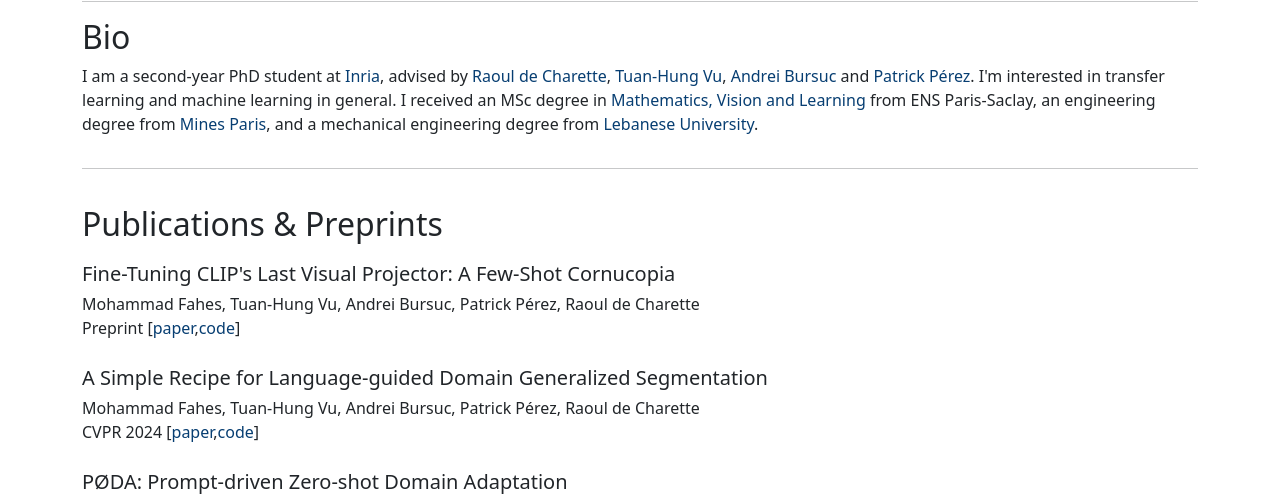
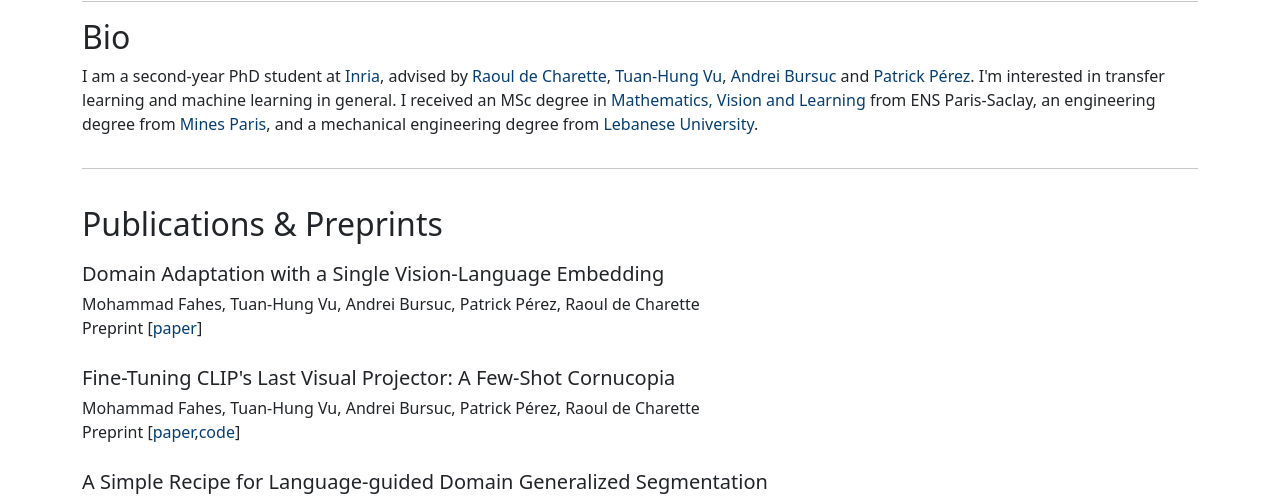
Before and after one commit to mfahes/mfahes.github.io, a plain HTML site: page index.html in a window 1280 px wide. Shown: the part 288-785 px from the top of the page. Drawn offline with nearby package versions, Linux system fonts and the light colour scheme; some icons are missing.

Commit message:
update webpage

```diff
--- a/index.html
+++ b/index.html
@@ -170,6 +170,18 @@
             }
         </style>
 
+<div class="row">
+    <div class="col-sm-12 col-md-12">
+        <div style="height: 10px;"></div>
+        <h5 class="recipe-title">Domain Adaptation with a Single Vision-Language Embedding</h5>
+        <p class="card-text author-names">
+            <div>Mohammad Fahes, Tuan-Hung Vu, Andrei Bursuc, Patrick Pérez, Raoul de Charette
+            </div>
+            <div>Preprint [<a href="https://arxiv.org/abs/2410.21361v1" target="_blank" style="text-decoration:none">paper</a>]</div>
+        </p>
+    </div>
+</div>
+
         <div class="row">
             <div class="col-sm-12 col-md-12">
                 <div style="height: 10px;"></div>
```
